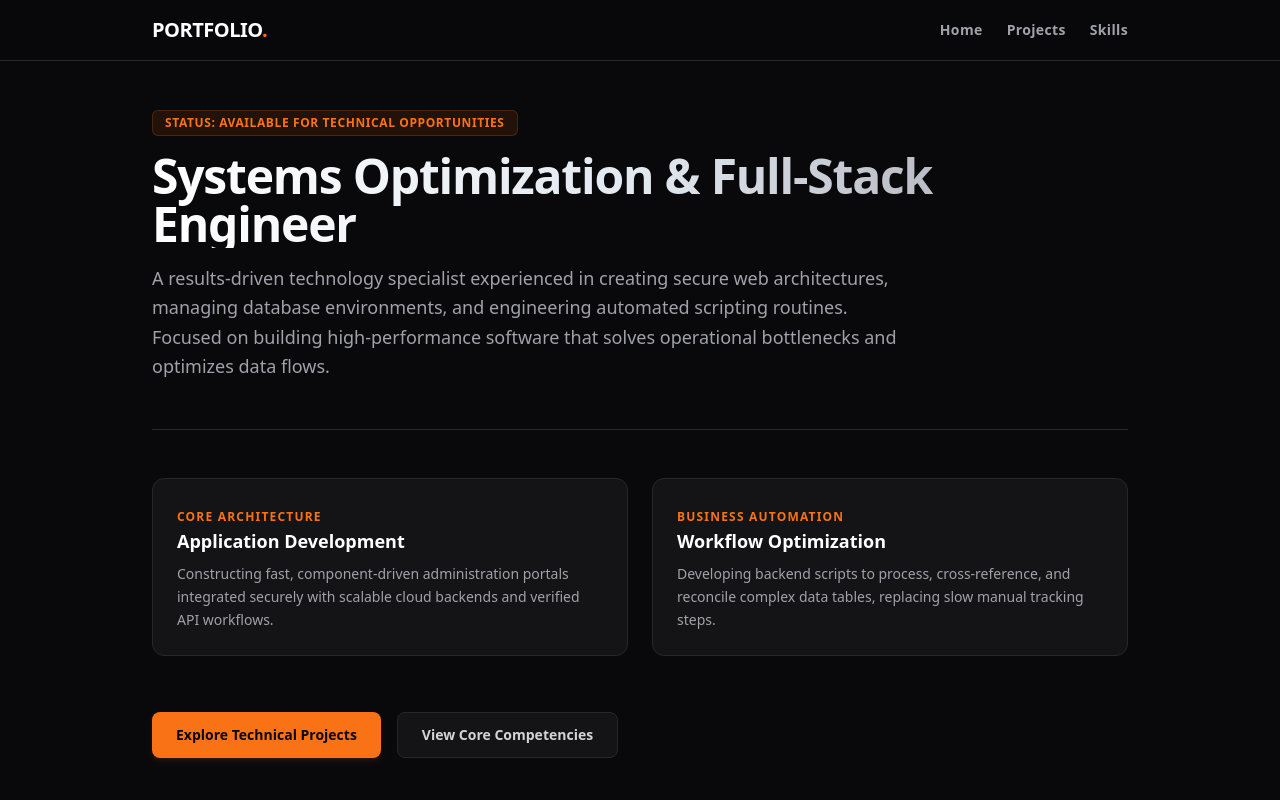
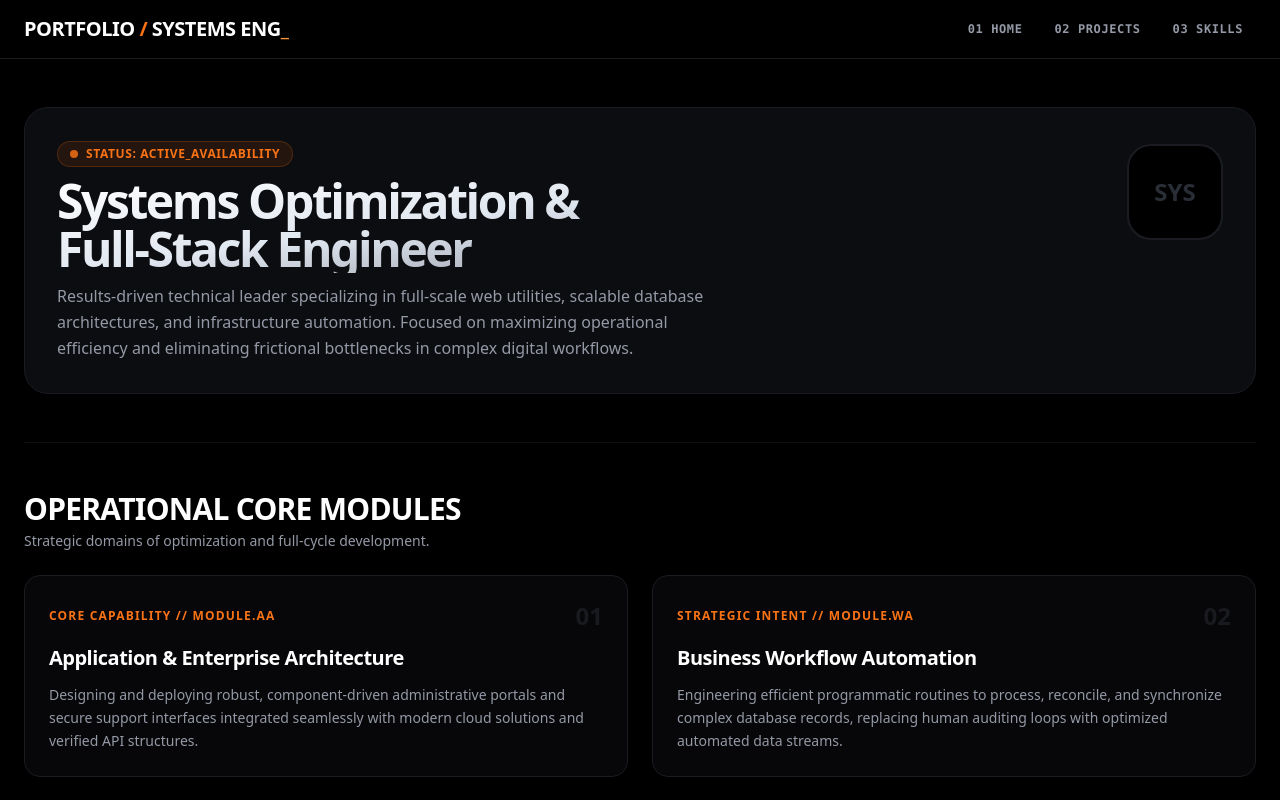
Before and after one commit to TKCBMH-sudomaster/developer-resume, a Next.js app: page / in a window 1280 px wide. Shown: the top 800 px of the page. Built offline with nearby package versions, Linux system fonts and the light colour scheme.

Commit message:
style: finalize high tech tactical orange redesign

```diff
--- a/app/globals.css
+++ b/app/globals.css
@@ -1,19 +1,18 @@
 @import "tailwindcss";
 
 @theme {
-  /* Obsidian Black & Charcoal Canvas */
-  --color-slate-950: #09090b; /* Pure Zinc Black */
-  --color-slate-900: #141416; /* Deep Onyx Card Background */
-  --color-slate-800: #27272a; /* Tactical Border Gray */
-  --color-slate-700: #3f3f46;
-  --color-slate-400: #a1a1aa; /* High-readability muted body text */
-  --color-slate-300: #d4d4d8;
-  --color-slate-100: #ffffff; /* Stark white headers */
+  /* Tactical Ops Dashboard Color Palette */
+  --color-slate-950: #000000; /* True Void Black */
+  --color-slate-900: #0c0d10; /* Gunmetal Panel */
+  --color-slate-800: #1a1c22; /* Tactical Border Gray */
+  --color-slate-700: #292d35;
+  --color-slate-400: #9499a6; /* Muted Readout Text */
+  --color-slate-100: #ffffff; /* Crisp White Main Readout */
 
-  /* Premium Engineering Tactical Orange Accents */
-  --color-emerald-400: #f97316; /* Safety Orange */
-  --color-emerald-300: #fb923c; /* Light Accent Orange */
-  --color-emerald-950: #431407; /* Orange Glow Drop Tint */
+  /* Standard Tactical Orange Accent & Glow */
+  --color-emerald-400: #f97316; /* Tactical Orange (Base) */
+  --color-emerald-300: #fb923c; /* Bright Orange Glow */
+  --color-emerald-950: #431407; /* Dark Orange CRT Shadow */
 }
 
 :root {
@@ -21,9 +20,10 @@
 }
 
 body {
-  background-color: #09090b;
+  background-color: #000000;
   color: #ffffff;
   font-family: ui-sans-serif, system-ui, sans-serif;
+  overflow-x: hidden;
 }
 
 /* Custom premium scrollbar */
@@ -32,9 +32,9 @@ body {
   height: 6px;
 }
 ::-webkit-scrollbar-track {
-  background: #09090b;
+  background: #000000;
 }
 ::-webkit-scrollbar-thumb {
-  background: #27272a;
+  background: #1a1c22;
   border-radius: 3px;
 }
--- a/app/layout.tsx
+++ b/app/layout.tsx
@@ -3,7 +3,7 @@ import Link from "next/link";
 import "./globals.css";
 
 export const metadata: Metadata = {
-  title: "Professional Engineering Portfolio",
+  title: "PORTFOLIO // [systems-opt:eng] // DEV-RESUME_0.1.0",
   description: "Systems Optimization & Full-Stack Engineer Interactive Resume.",
 };
 
@@ -13,30 +13,32 @@ export default function RootLayout({
   children: React.ReactNode;
 }) {
   return (
-    <html lang="en" className="bg-slate-950 text-slate-100 selection:bg-orange-500/30 selection:text-orange-300">
+    <html lang="en" className="bg-black text-white selection:bg-orange-500/30 selection:text-orange-300">
       <body className="antialiased min-h-screen flex flex-col font-sans">
-        {/* Navigation */}
+        {/* Persistent Navigation Header // High-Tech Tactical Redesign */}
         <header className="sticky top-0 z-50 backdrop-blur-md bg-slate-950/70 border-b border-slate-800">
-          <nav className="max-w-5xl mx-auto px-6 py-4 flex justify-between items-center">
-            <Link href="/" className="text-xl font-black tracking-tight text-white hover:text-emerald-400 transition-colors">
-              PORTFOLIO<span className="text-emerald-400">.</span>
+          <nav className="max-w-7xl mx-auto px-6 py-3.5 flex justify-between items-center">
+            <Link href="/" className="flex items-center gap-2 group">
+              <span className="text-xl font-black tracking-tight text-white hover:text-emerald-400 transition-colors">
+                PORTFOLIO <span className="text-emerald-400">/</span> SYSTEMS ENG<span className="text-emerald-300">_</span>
+              </span>
             </Link>
-            <div className="flex gap-6 text-sm font-semibold tracking-wide text-slate-400">
-              <Link href="/" className="hover:text-emerald-400 transition-colors">Home</Link>
-              <Link href="/projects" className="hover:text-emerald-400 transition-colors">Projects</Link>
-              <Link href="/skills" className="hover:text-emerald-400 transition-colors">Skills</Link>
+            <div className="flex gap-1.5 text-xs font-semibold tracking-wider text-slate-400 font-mono uppercase">
+              <Link href="/" className="px-3 py-1.5 rounded-md hover:bg-slate-900 hover:text-emerald-400 transition-all border border-transparent hover:border-slate-800">01 Home</Link>
+              <Link href="/projects" className="px-3 py-1.5 rounded-md hover:bg-slate-900 hover:text-emerald-400 transition-all border border-transparent hover:border-slate-800">02 Projects</Link>
+              <Link href="/skills" className="px-3 py-1.5 rounded-md hover:bg-slate-900 hover:text-emerald-400 transition-all border border-transparent hover:border-slate-800">03 Skills</Link>
             </div>
           </nav>
         </header>
 
-        {/* Core Main Content Frame */}
-        <main className="flex-grow max-w-5xl w-full mx-auto px-6 py-12">
+        {/* Global Main Content Area (Max Width Increased) */}
+        <main className="flex-grow max-w-7xl w-full mx-auto px-6 py-12">
           {children}
         </main>
 
-        {/* Footer */}
+        {/* Professional Footer */}
         <footer className="border-t border-slate-800/60 py-6 text-center text-xs text-slate-500 font-medium tracking-wide">
-          © {new Date().getFullYear()} — Systems Optimization Portfolio
+          © {new Date().getFullYear()} — Systems Engineering Terminal v0.1.0 // [deploy-engine:vercel]
         </footer>
       </body>
     </html>
--- a/app/page.tsx
+++ b/app/page.tsx
@@ -2,57 +2,93 @@ import Link from 'next/link';
 
 export default function HomePage() {
   return (
-    <div className="space-y-12">
-      {/* Executive Hero Block */}
-      <section className="space-y-4">
-        <div className="inline-block px-3 py-1 text-xs font-bold bg-orange-500/10 text-emerald-400 rounded-md border border-emerald-400/20 tracking-wider uppercase">
-          Status: Available for Technical Opportunities
+    <div className="space-y-12 animate-in fade-in duration-500">
+      {/* ========================================================
+        HOME // PORTFOLIO EXECUTION DASHBOARD
+        ========================================================
+      */}
+
+      {/* Hero Section Redesign */}
+      <section className="p-8 bg-slate-900 border border-slate-800 rounded-3xl shadow-xl space-y-6 relative overflow-hidden group">
+        <div className="flex items-start justify-between gap-4">
+          <div className="space-y-2.5">
+            <div className="inline-flex items-center gap-2 px-3 py-1 text-xs font-bold bg-orange-500/10 text-emerald-400 rounded-full border border-emerald-400/20 tracking-wider uppercase">
+              <div className="w-2 h-2 rounded-full bg-emerald-400 animate-pulse" />
+              STATUS: Active_Availability
             </div>
-        <h1 className="text-4xl md:text-5xl font-extrabold tracking-tight bg-gradient-to-r from-white via-slate-200 to-slate-400 bg-clip-text text-transparent">
-          Systems Optimization & Full-Stack Engineer
+            <h1 className="text-4xl md:text-5xl font-extrabold tracking-tighter bg-gradient-to-br from-white via-slate-200 to-slate-400 bg-clip-text text-transparent">
+              Systems Optimization & <br />Full-Stack Engineer
             </h1>
-        <p className="text-base md:text-lg text-slate-400 max-w-3xl leading-relaxed">
-          A results-driven technology specialist experienced in creating secure web architectures,
-          managing database environments, and engineering automated scripting routines. Focused on
-          building high-performance software that solves operational bottlenecks and optimizes data flows.
+            <p className="text-base text-slate-400 max-w-2xl leading-relaxed">
+              Results-driven technical leader specializing in full-scale web utilities,
+              scalable database architectures, and infrastructure automation. Focused
+              on maximizing operational efficiency and eliminating frictional bottlenecks
+              in complex digital workflows.
             </p>
+          </div>
+          {/* Static Engineering Badge */}
+          <div className="w-24 h-24 flex items-center justify-center rounded-3xl border-2 border-slate-800 bg-slate-950 font-black text-2xl text-slate-700 tracking-tightest mt-1">
+            SYS
+          </div>
+        </div>
       </section>
 
-      <hr className="border-slate-800" />
+      <hr className="border-slate-800/60" />
 
-      {/* Strategic Focus Grid — Easy for Recruiters to Scan */}
-      <section className="grid grid-cols-1 md:grid-cols-2 gap-6">
-        <div className="p-6 bg-slate-900 border border-slate-800 rounded-xl space-y-2 hover:border-emerald-400/30 transition-colors">
-          <span className="text-xs font-bold uppercase tracking-widest text-emerald-400">Core Architecture</span>
-          <h3 className="text-lg font-bold text-white">Application Development</h3>
+      {/* Primary Engineering Domains */}
+      <section className="space-y-6">
+        <div>
+          <h2 className="text-3xl font-bold tracking-tight text-white uppercase">Operational Core Modules</h2>
+          <p className="text-slate-400 mt-1 text-sm">Strategic domains of optimization and full-cycle development.</p>
+        </div>
+
+        <div className="grid grid-cols-1 md:grid-cols-2 gap-6">
+          {/* Domain 1: Application Architecture */}
+          <div className="p-6 bg-slate-900/60 border border-slate-800 rounded-2xl space-y-3 hover:border-emerald-400/30 transition-colors group">
+            <div className="flex justify-between items-center">
+              <span className="text-xs font-bold uppercase tracking-widest text-emerald-400">Core Capability // MODULE.AA</span>
+              <span className="text-2xl font-black text-slate-700 opacity-50">01</span>
+            </div>
+            <h3 className="text-xl font-bold text-white tracking-tight">Application & Enterprise Architecture</h3>
             <p className="text-sm text-slate-400 leading-relaxed">
-            Constructing fast, component-driven administration portals integrated securely with scalable cloud backends and verified API workflows.
+              Designing and deploying robust, component-driven administrative portals and secure support interfaces integrated seamlessly with modern cloud solutions and verified API structures.
             </p>
           </div>
 
-        <div className="p-6 bg-slate-900 border border-slate-800 rounded-xl space-y-2 hover:border-emerald-400/30 transition-colors">
-          <span className="text-xs font-bold uppercase tracking-widest text-emerald-400">Business Automation</span>
-          <h3 className="text-lg font-bold text-white">Workflow Optimization</h3>
+          {/* Domain 2: Business Automation */}
+          <div className="p-6 bg-slate-900/60 border border-slate-800 rounded-2xl space-y-3 hover:border-emerald-400/30 transition-colors group">
+            <div className="flex justify-between items-center">
+              <span className="text-xs font-bold uppercase tracking-widest text-emerald-400">Strategic Intent // MODULE.WA</span>
+              <span className="text-2xl font-black text-slate-700 opacity-50">02</span>
+            </div>
+            <h3 className="text-xl font-bold text-white tracking-tight">Business Workflow Automation</h3>
             <p className="text-sm text-slate-400 leading-relaxed">
-            Developing backend scripts to process, cross-reference, and reconcile complex data tables, replacing slow manual tracking steps.
+              Engineering efficient programmatic routines to process, reconcile, and synchronize complex database records, replacing human auditing loops with optimized automated data streams.
             </p>
+          </div>
         </div>
       </section>
 
-      {/* Premium Call to Actions */}
-      <div className="flex flex-wrap gap-4 pt-2">
+      {/* Action Controls Redesign */}
+      <div className="p-6 bg-slate-900 border border-slate-800 rounded-3xl space-y-5">
+        <div>
+          <h3 className="text-lg font-bold text-slate-100 tracking-tight">Portfolio Execution Controls</h3>
+          <p className="text-xs text-slate-500 mt-0.5 tracking-wide">Launch specific interactive portfolio interface modules for deep technical review.</p>
+        </div>
+        <div className="flex flex-wrap gap-4">
           <Link
             href="/projects"
-          className="inline-flex items-center justify-center px-6 py-3 text-sm font-bold text-slate-950 bg-emerald-400 hover:bg-emerald-300 rounded-lg transition-all shadow-md shadow-orange-500/10"
+            className="inline-flex items-center gap-2.5 px-7 py-3.5 text-sm font-bold text-black bg-emerald-400 hover:bg-emerald-300 rounded-xl transition-all shadow-md shadow-orange-500/10 active:scale-[0.98]"
           >
-          Explore Technical Projects
+            Launch Project Readouts →
           </Link>
           <Link
             href="/skills"
-          className="inline-flex items-center justify-center px-6 py-3 text-sm font-bold text-slate-300 bg-slate-900 border border-slate-800 hover:text-slate-100 hover:bg-slate-800 rounded-lg transition-all"
+            className="inline-flex items-center gap-2.5 px-7 py-3.5 text-sm font-bold text-slate-300 bg-slate-950 border border-slate-800 hover:text-slate-100 hover:bg-slate-800/60 hover:border-slate-700 rounded-xl transition-all active:scale-[0.98]"
           >
-          View Core Competencies
+            Access Competencies Grid →
           </Link>
+        </div>
       </div>
     </div>
   );
```
Lines whose indentation alone changed are shown as unchanged.
